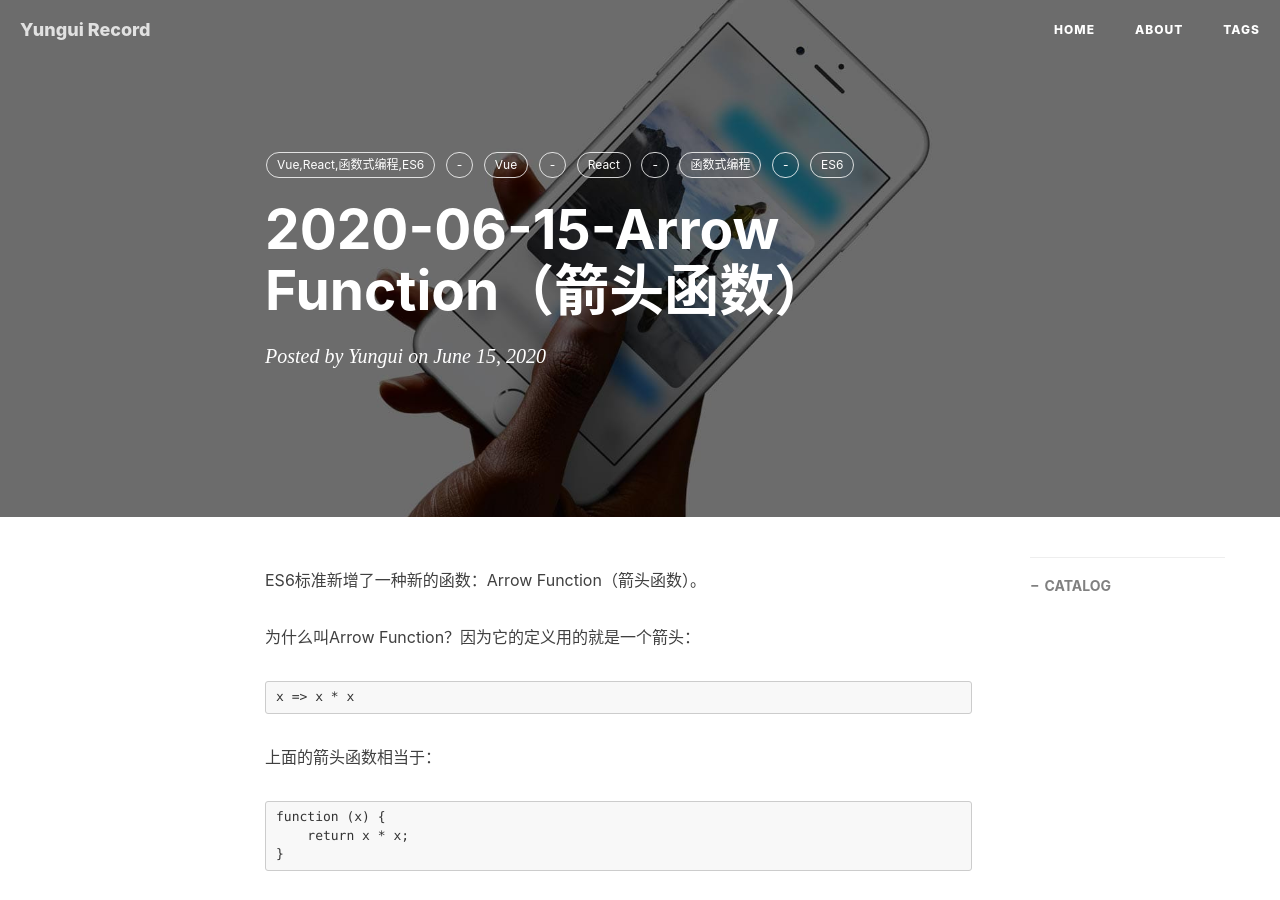
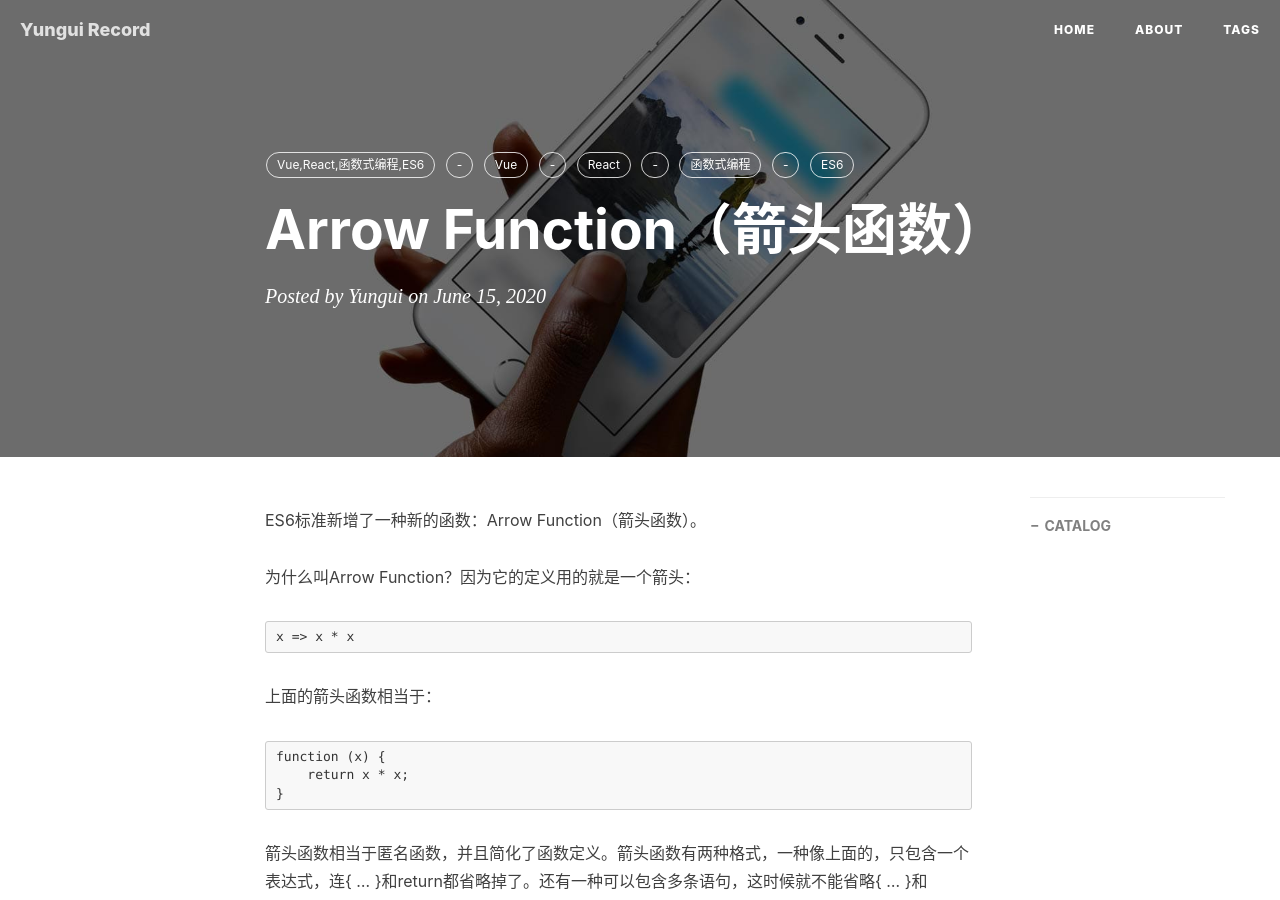
Before and after one commit to szcyungui/szcyungui.github.io, a Jekyll site: the page built from _posts/2020-06-15-Arrow Function（箭头函数）.md, in a window 1280 px wide and 900 px high. Built offline with Jekyll 4.4.1, drawn with Linux system fonts in a browser that asks for light colours; nearby versions of some CDN libraries; comment, search, counter and statistics services are not loaded.

Commit message:
Update 2020-06-15-Arrow Function（箭头函数）.md

```diff
--- a/_posts/2020-06-15-Arrow Function（箭头函数）.md
+++ b/_posts/2020-06-15-Arrow Function（箭头函数）.md
@@ -1,6 +1,6 @@
 ---
 layout:     post
-title: 2020-06-15-Arrow Function（箭头函数）
+title:      Arrow Function（箭头函数）
 date:       2020-06-15
 author:     Yungui
 header-img: img/post-bg-ios9-web.jpg
```
